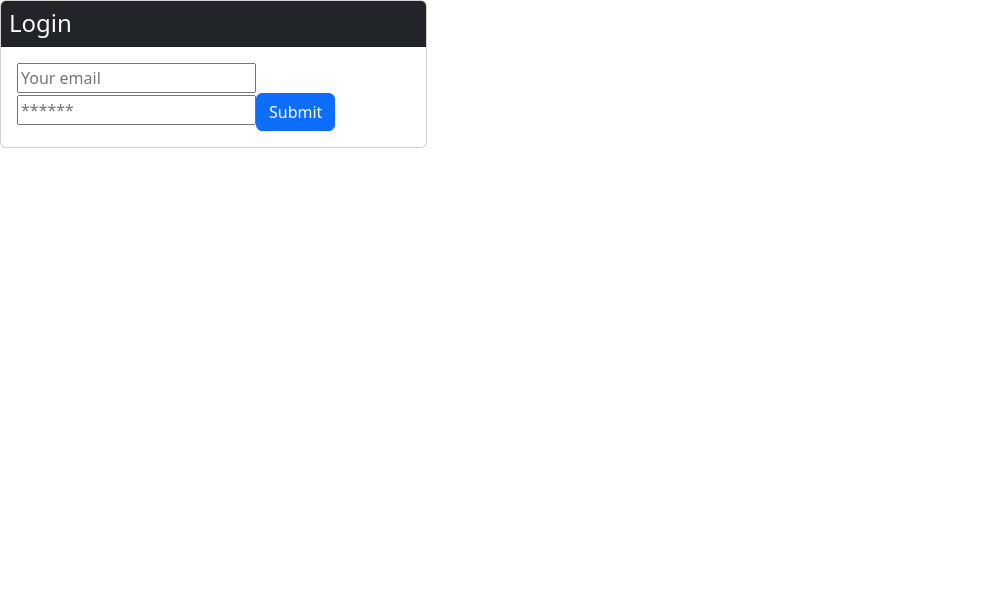
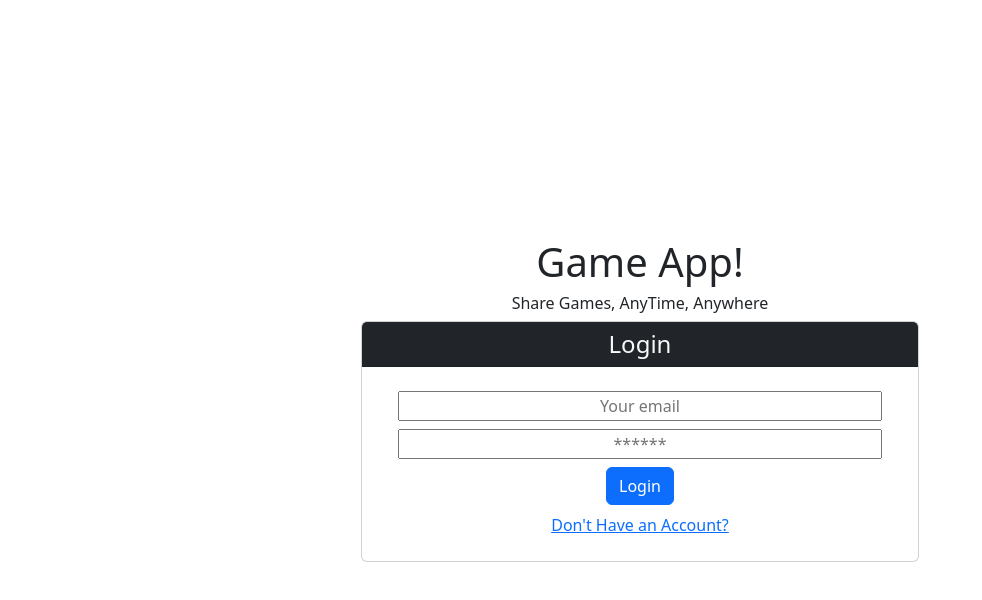
Before and after one commit to RyanMcd29/gameshare, a React (Create React App) app in the folder client/: page /login in a window 1280 px wide. Shown: the top 600 px of the page, without its empty margins (0-982 px from the left). Built offline with nearby package versions, Linux system fonts and the light colour scheme.

Commit message:
Addition draft styling of login page and account creation link

```diff
--- a/client/src/pages/Welcome.js
+++ b/client/src/pages/Welcome.js
@@ -10,7 +10,7 @@ const Welcome = () => {
         <div className='container'>
             <header className='row text-center'>
                 <h1>Game App!</h1>
-                <h5>Share Games, AnyTime, Anywhere</h5>
+                <h6>Share Games, AnyTime, Anywhere</h6>
             </header>
 
             <div className='row text-center'>
--- a/client/src/pages/login.js
+++ b/client/src/pages/login.js
@@ -42,9 +42,26 @@ const Login = (props) => {
     };
 
     return (
-        <main className="flex-row justify-content-center align-items-center mb-4">
-          <div className="col-6 col-lg-4">
-            <div className="card">
+        <main className='container min-vh-100 d-flex justify-content-center align-items-center'>
+
+          {/* <div class="card" style={{width: "18rem"}}>
+            <img src="..." class="card-img-top" alt="..."/>
+            <div class="card-body">
+              <h5 class="card-title">Card title</h5>
+              <p class="card-text">Some quick example text to build on the card title and make up the bulk of the card's content.</p>
+              <a href="#" class="btn btn-primary">Go somewhere</a>
+            </div>
+          </div> */}
+
+
+
+
+            <section className='col-6'>
+              <div className='text-center'>
+                <h1>Game App!</h1>
+                <h6>Share Games, AnyTime, Anywhere</h6>
+              </div>
+              <div className="card text-center">
                 <h4 className="card-header bg-dark text-light p-2">Login</h4>
                 <div className="card-body">
                   {data ? (
@@ -53,30 +70,38 @@ const Login = (props) => {
                       <Link to="/">back to the homepage.</Link>
                     </p>
                   ) : (
-                  <form onSubmit={handleFormSubmit}>
+                    <form onSubmit={handleFormSubmit} className='container text-center'>
+                      <div className='row justify-content-center m-2'>
                         <input
-                      className="form-input"
+                          className="form-input text-center"
                           placeholder="Your email"
                           name="email"
                           type="email"
                           value={formState.email}
                           onChange={handleChange}
                         />
+                      </div>
+                      <div className='row justify-content-center m-2'>
                         <input
-                      className="form-input"
+                          className="form-input text-center"
                           placeholder="******"
                           name="password"
                           type="password"
                           value={formState.password}
                           onChange={handleChange}
                         />
+                      </div>
                       <button
-                      className="btn btn-block btn-primary"
+                        className="row btn btn-block btn-primary"
                         style={{ cursor: 'pointer' }}
                         type="submit"
                       >
-                      Submit
+                        Login
                       </button>
+                      <div className='row justify-content-center m-2'>
+                        <Link to="/signup">Don't Have an Account?</Link>
+                      </div>
+
                     </form>
                   )}
 
@@ -87,7 +112,10 @@ const Login = (props) => {
                   )}
                 </div>
               </div>
-          </div>
+            </section>
+
+
+
         </main>
       );
 
```
Lines whose indentation alone changed are shown as unchanged.
